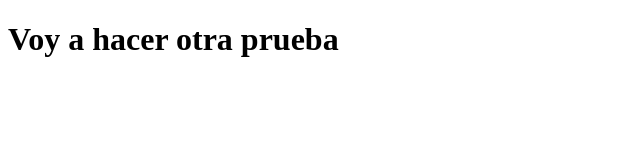
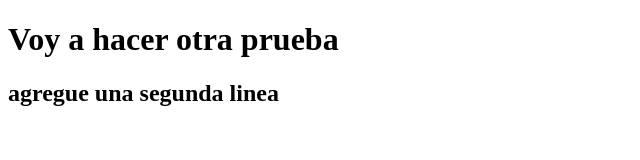
Before and after one commit to carecharbusiness/mi2doportal, a plain HTML site: page index.html in a window 1280 px wide. Shown: the whole page, without its empty margins (0-640 px from the left). Drawn offline with Linux system fonts and the light colour scheme.

Commit message:
hice un segundo cambio

```diff
--- a/index.html
+++ b/index.html
@@ -6,6 +6,7 @@
     <meta name="viewport" content="width=device-width, initial-scale=1.0">
     <title>Ejercicio 2</title>
     <h1>Voy a hacer otra prueba</h1>
+    <h2>agregue una segunda linea</h2>
 </head>
 <body>
 
```
